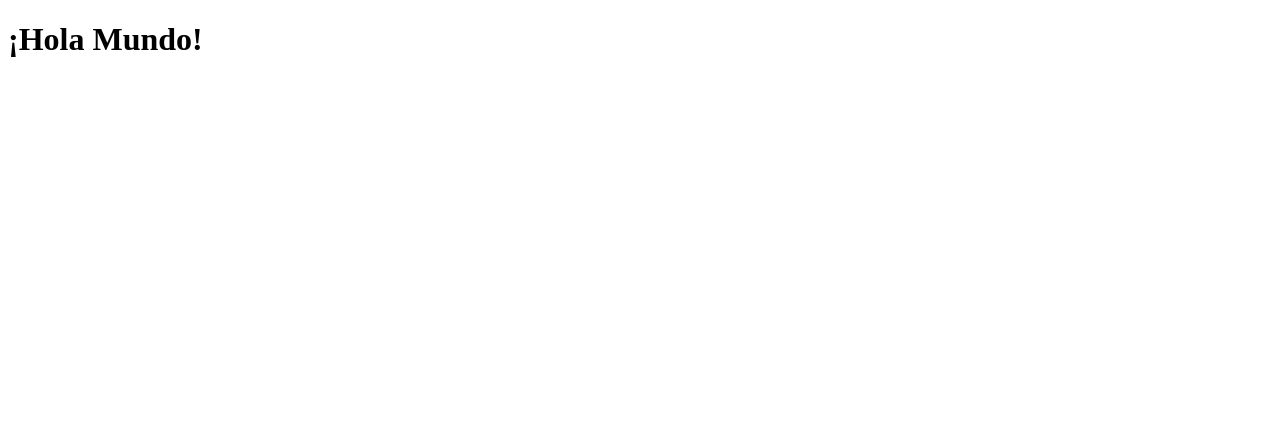
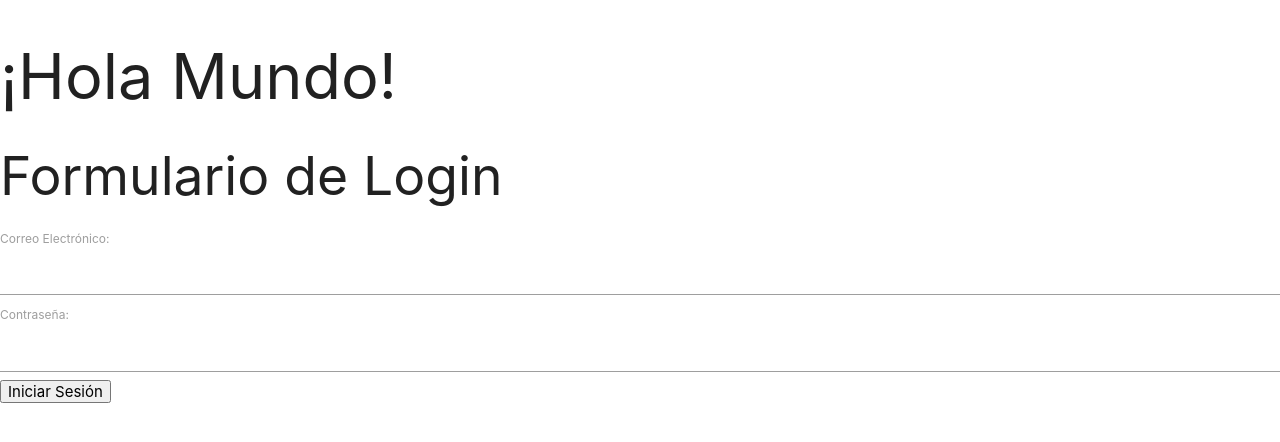
Before and after one commit to Patbf/Despliegue, a plain HTML site: page index.html in a window 1280 px wide. Drawn offline with nearby package versions, Linux system fonts and the light colour scheme.

Commit message:
Introducido MaterializeCSS

```diff
--- a/index.html
+++ b/index.html
@@ -4,11 +4,30 @@
 <head>
     <meta charset="UTF-8">
     <meta name="viewport" content="width=device-width, initial-scale=1.0">
+    <link href="https://cdnjs.cloudflare.com/ajax/libs/materialize/1.0.0/css/materialize.min.css" rel="stylesheet">
     <title>Hola Mundo</title>
 </head>
 
 <body>
     <h1>¡Hola Mundo!</h1>
+
+    <h2>Formulario de Login</h2>
+
+    <form action="/procesar_formulario" method="POST">
+        <div>
+            <label for="email">Correo Electrónico:</label>
+            <input type="email" id="email" name="email" required>
+        </div>
+
+        <div>
+            <label for="password">Contraseña:</label>
+            <input type="password" id="password" name="password" required>
+        </div>
+
+        <div>
+            <button type="submit">Iniciar Sesión</button>
+        </div>
+    </form>
 </body>
 
 </html>
```
